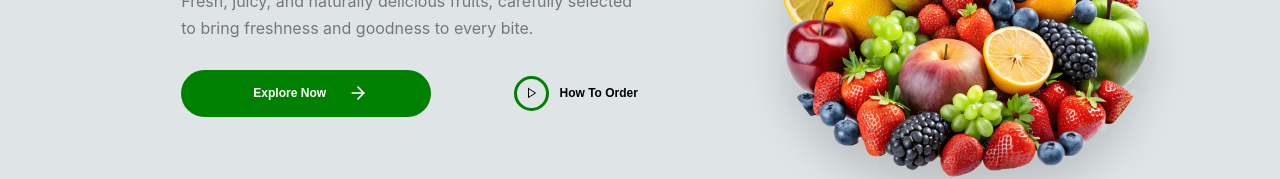
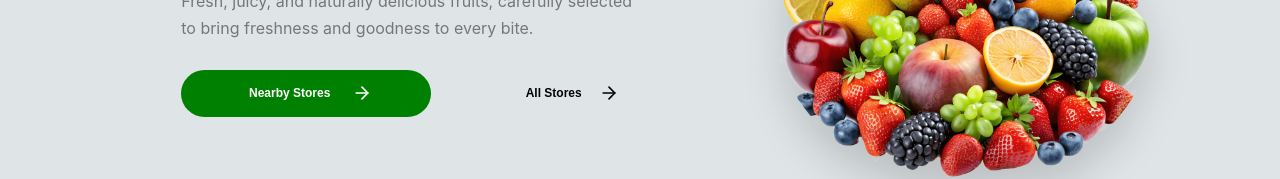
Before and after one commit to UpstageTechnologies/kadaiwebsite, a React (Vite) app: page / in a window 1280 px wide. Shown: the part 360-539 px from the top of the page. Built offline with nearby package versions, Linux system fonts and the light colour scheme; no server answers; the database is empty.

Commit message:
update address

```diff
--- a/src/components/AddressChangeModal.jsx
+++ b/src/components/AddressChangeModal.jsx
@@ -1,5 +1,5 @@
 import { useEffect, useState } from "react";
-import { firebaseUpdateCustomer } from "../services/firebase";
+import { auth, firebaseUpdateCustomer } from "../services/firebase";
 import {
   getRegistrationCountries,
   getRegistrationLocationOptions,
@@ -264,7 +264,12 @@ export default function AddressChangeModal({ open, onClose, onSaved }) {
     setAddressError("");
 
     try {
-      await firebaseUpdateCustomer(customer.uid, { address: nextAddress });
+      const customerUid = auth?.currentUser?.uid || customer.uid;
+      console.log("[ADDRESS DEBUG] auth uid:", auth?.currentUser?.uid);
+      console.log("[ADDRESS DEBUG] customer document id:", customerUid);
+      console.log("[ADDRESS DEBUG] updating path:", `customers/${customerUid}`);
+
+      await firebaseUpdateCustomer(customerUid, { address: nextAddress });
       const updatedUser = { ...customer, address: nextAddress };
       localStorage.setItem("registeredUser", JSON.stringify(updatedUser));
       window.dispatchEvent(new Event("kadai-auth-changed"));
--- a/src/components/Herocards.jsx
+++ b/src/components/Herocards.jsx
@@ -1,4 +1,5 @@
 import React, { useEffect, useState } from "react";
+import { useNavigate } from "react-router-dom";
 import {
   FiArrowRight,
   FiPlay,
@@ -49,7 +50,7 @@ const heroSlides = [
 ];
 
 const Herocards = () => {
-
+  const navigate = useNavigate();
   const [currentSlide, setCurrentSlide] = useState(0);
 
   /* Auto slide */
@@ -95,19 +96,28 @@ const Herocards = () => {
 
         <div className="hero-buttons">
 
-          <button className="explore-button">
-            <span>Explore Now</span>
+          <button
+            type="button"
+            className="explore-button"
+            onClick={() => navigate("/products?market=local")}
+          >
+            <span>Nearby Stores</span>
 
             <i>
               <FiArrowRight size={20} />
             </i>
           </button>
 
-          <button className="order-button">
+          <button
+            type="button"
+            className="order-button"
+            onClick={() => navigate("/products?market=global")}
+          >
+            <span>All Stores</span>
+
             <i>
-              <FiPlay />
+              <FiArrowRight size={20} />
             </i>
-            <span>How To Order</span>
 
           </button>
         </div>
--- a/src/components/Navbar.jsx
+++ b/src/components/Navbar.jsx
@@ -78,11 +78,21 @@ const Navbar = () => {
   const [showSearch, setShowSearch] = useState(false);
   const [showProfile, setShowProfile] = useState(false);
   const [showAddressModal, setShowAddressModal] = useState(false);
+  const [profileRefreshKey, setProfileRefreshKey] = useState(0);
+
+  useEffect(() => {
+    const handleAuthChange = () => {
+      setProfileRefreshKey((value) => value + 1);
+    };
+
+    window.addEventListener("kadai-auth-changed", handleAuthChange);
+    return () => window.removeEventListener("kadai-auth-changed", handleAuthChange);
+  }, []);
 
   const currentProfileAddress = useMemo(() => {
     const customer = readRegisteredCustomer();
     return formatRegisteredAddress(customer?.address) || "";
-  }, [isLoggedIn, showAddressModal, location]);
+  }, [isLoggedIn, showAddressModal, location, profileRefreshKey]);
 
   // Search
   const [searchQuery, setSearchQuery] = useState("");
@@ -526,7 +536,17 @@ const Navbar = () => {
                     onClick={openAddressEditor}
                     style={{ cursor: "pointer" }}
                   >
-                    <strong>Address</strong>
+                    <div style={{ display: "flex", alignItems: "center", justifyContent: "space-between", gap: 8 }}>
+                      <strong>Address</strong>
+                      <button
+                        type="button"
+                        onClick={(event) => {
+                          event.stopPropagation();
+                          openAddressEditor();
+                        }}
+                      >
+                      </button>
+                    </div>
 
                     {currentProfileAddress && <span>{currentProfileAddress}</span>}
 
@@ -608,6 +628,7 @@ const Navbar = () => {
       <AddressChangeModal
         open={showAddressModal}
         onClose={() => setShowAddressModal(false)}
+        onSaved={() => setProfileRefreshKey((value) => value + 1)}
       />
 
       {showSearch && (
--- a/src/index.css
+++ b/src/index.css
@@ -1323,7 +1323,7 @@
 .order-button i {
   width: 35px;
   height: 35px;
-  border: 3px solid green;
+  border: 3px solid transparent;
   border-radius: 50%;
   display: flex;
   align-items: center;
--- a/src/services/firebase.js
+++ b/src/services/firebase.js
@@ -391,8 +391,15 @@ export const firebaseUpsertCustomerProfile = async (uid, data) => {
 };
 
 export const firebaseUpdateCustomer = async (uid, data) => {
-  const customerUid = uid || auth?.currentUser?.uid || JSON.parse(localStorage.getItem("registeredUser") || "null")?.uid || "";
+  const authenticatedUid = auth?.currentUser?.uid || "";
+  const storedCustomerUid = JSON.parse(localStorage.getItem("registeredUser") || "null")?.uid || "";
+  const customerUid = authenticatedUid || uid || storedCustomerUid;
 
+  if (uid && authenticatedUid && String(uid) !== String(authenticatedUid)) {
+    const mismatch = new Error("You can only update your own customer profile.");
+    mismatch.code = "auth/uid-mismatch";
+    throw mismatch;
+  }
   if (!customerUid) {
     const expired = new Error("Your customer session is missing. Please log in again.");
     expired.code = "auth/session-expired";
@@ -413,7 +420,9 @@ export const firebaseUpdateCustomer = async (uid, data) => {
   }
 
   try {
-    console.log("[FIRESTORE] Updating customer document:", customerUid);
+    console.log("[ADDRESS DEBUG] auth uid:", authenticatedUid);
+    console.log("[ADDRESS DEBUG] customer document id:", customerUid);
+    console.log("[ADDRESS DEBUG] updating path:", `customers/${customerUid}`);
     return await setDoc(customerRef, data, { merge: true });
   } catch (error) {
     console.error("[FIRESTORE] firebaseUpdateCustomer failed:", error?.code || error?.message || error);
```
